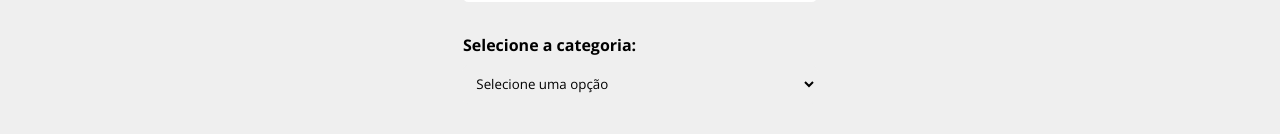
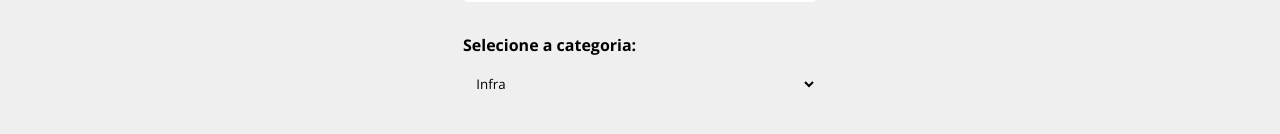
Before and after one commit to gabriel-ataidev/coin-project, a React (Create React App) app: page /newproject in a window 1280 px wide. Shown: the part 451-585 px from the top of the page. Built offline with nearby package versions, Linux system fonts and the light colour scheme; data requests are answered from the project's data file.

Commit message:
posting projects to json and using navigate

```diff
--- a/db.json
+++ b/db.json
@@ -1,5 +1,39 @@
 {
-    "projects": [],
+  "projects": [
+    {
+      "name": "gg",
+      "budget": "33",
+      "category": {
+        "id": "2",
+        "name": "Desenvolvimento"
+      },
+      "cost": 0,
+      "services": [],
+      "id": 1
+    },
+    {
+      "name": "CARLOS A P ATAIDE",
+      "category": {
+        "id": "2",
+        "name": "Desenvolvimento"
+      },
+      "budget": "3333",
+      "cost": 0,
+      "services": [],
+      "id": 2
+    },
+    {
+      "name": "gabrieo",
+      "budget": "44",
+      "category": {
+        "id": "2",
+        "name": "Desenvolvimento"
+      },
+      "cost": 0,
+      "services": [],
+      "id": 3
+    }
+  ],
   "categories": [
     {
       "id": 1,
--- a/src/components/form/Select.js
+++ b/src/components/form/Select.js
@@ -3,8 +3,7 @@ function Select({options, text, name, handleOnChange, value}) {
   return (
     <div className={styles.form_control}>
       <label htmlFor={name}>{text}:</label>
-      <select name={name} id={name} defaultValue="default">
-        <option disabled value="default">Selecione uma opção</option>
+      <select name={name} id={name} onChange={handleOnChange}>
         {options.map(
           (option) => (
             <option value={option.id} key={option.id}>{option.name}</option>
--- a/src/components/pages/NewProject.js
+++ b/src/components/pages/NewProject.js
@@ -1,12 +1,32 @@
+import {useNavigate} from "react-router-dom";
+
 import styles from "./NewProject.module.css";
-import ProjectForm from '../project/ProjectForm'
+import ProjectForm from "../project/ProjectForm";
 
 function NewProject() {
+  const navigate = useNavigate();
+  function createPost(project) {
+    // initialize cost and services
+    project.cost = 0
+    project.services = []
+
+    fetch('http://localhost:5000/projects', {
+      method: 'POST',
+      headers: {
+        'Content-Type': 'application/json',
+      },
+      body: JSON.stringify(project),
+    })
+      .then((resp) => resp.json())
+      .then((data) => {
+        navigate('/projects', { message: 'Projeto criado com sucesso!' })
+      })
+  }
   return (
     <div className={styles.newproject_container}>
       <h1>Criar Projeto</h1>
       <p>Crie seu projeto para depois adicionar os serviços</p>
-      <ProjectForm btnText="Criar Projeto"/>
+      <ProjectForm handleSubmit={createPost} btnText="Criar Projeto" />
     </div>
   );
 }
--- a/src/components/pages/Projects.js
+++ b/src/components/pages/Projects.js
@@ -1,6 +1,6 @@
 function Projects(){
     return(
-        <div></div>
+        <div><h1>Projects working</h1></div>
     )
 }
 
--- a/src/components/project/ProjectForm.js
+++ b/src/components/project/ProjectForm.js
@@ -3,39 +3,62 @@ import Input from "../form/Input";
 import Select from "../form/Select";
 import SubmitButton from "../form/SubmitButton";
 import {useState, useEffect} from "react";
-function ProjectForm({btnText}) {
+
+function ProjectForm({handleSubmit, btnText, projectData}) {
   const [categories, setCategories] = useState([]);
+  const [project, setProject] = useState(projectData || {});
+
+  const submit = e => {
+    e.preventDefault();
+    handleSubmit(project);
+  }
+  function handleChange(e){
+    setProject({ ...project, [e.target.name]: e.target.value})
+  }
+  function handleCategory(e){
+    setProject({ ...project, category: {
+        id: e.target.value,
+        name: e.target.options[e.target.selectedIndex].text,
+    }})
+  }
+
   useEffect(() => {
-    fetch('http://localhost:5000/categories', {
-      method: 'GET',
+    fetch("http://localhost:5000/categories", {
+      method: "GET",
       headers: {
-        'Content-Type': 'application/json',
+        "Content-Type": "application/json",
       },
     })
       .then((resp) => resp.json())
       .then((data) => {
-        setCategories(data)
-      })
-  }, [])
+        setCategories(data);
+      });
+  }, []);
 
   return (
-    <form className={styles.form}>
+    <form onSubmit={submit} className={styles.form}>
       <Input
         type="type"
         text="Nome do projeto"
         name="name"
         placeholder="Insira o nome do projeto"
+        handleOnChange={handleChange}
+        value={project.name ? project.name : ''}
       />
       <Input
         type="number"
         text="Orçamento do projeto"
         name="budget"
         placeholder="Insira o orçamento do projeto"
+        handleOnChange={handleChange}
+        value={project.budget ? project.budget : ''}
       />
       <Select
         name="category_id"
         text="Selecione a categoria"
         options={categories}
+        handleOnChange={handleCategory}
+        value={project.category ? project.category.id : ''}
       />
       <SubmitButton text={btnText} />
     </form>
```
Lines whose indentation alone changed are shown as unchanged.
